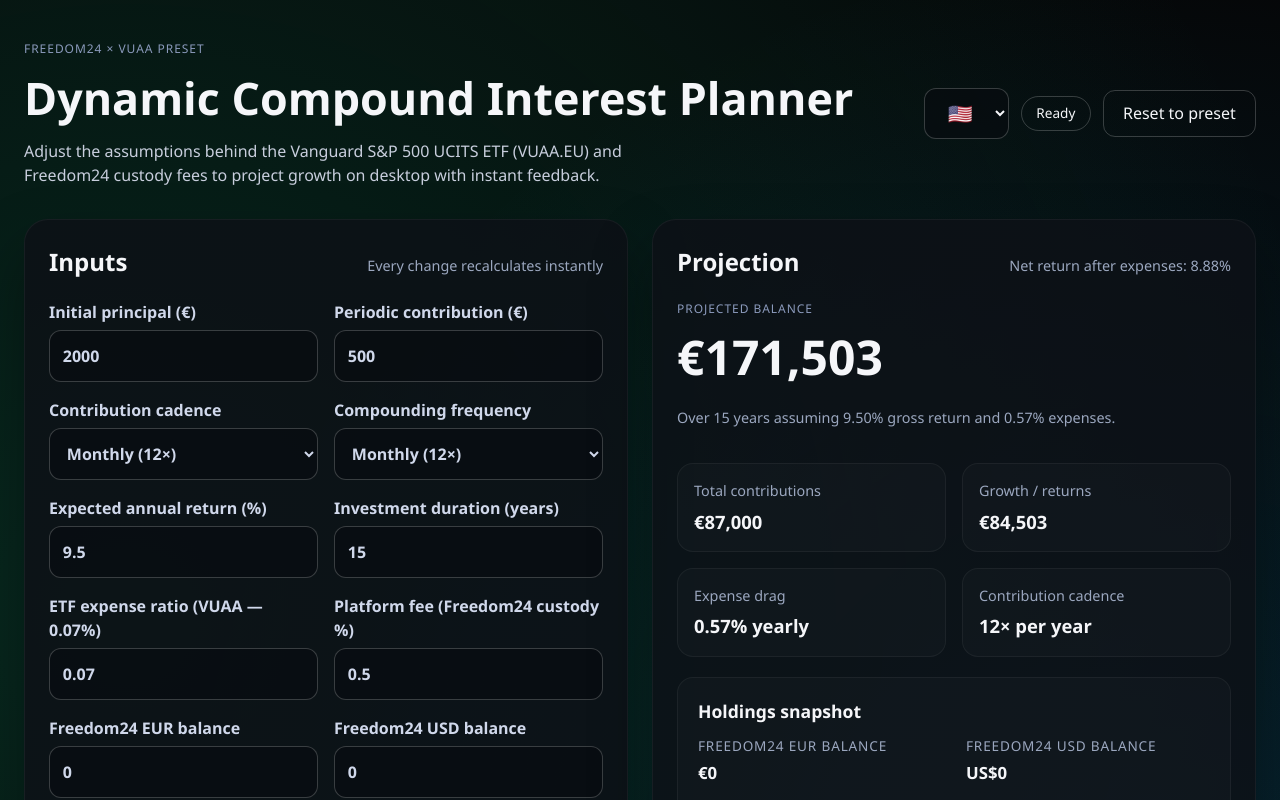
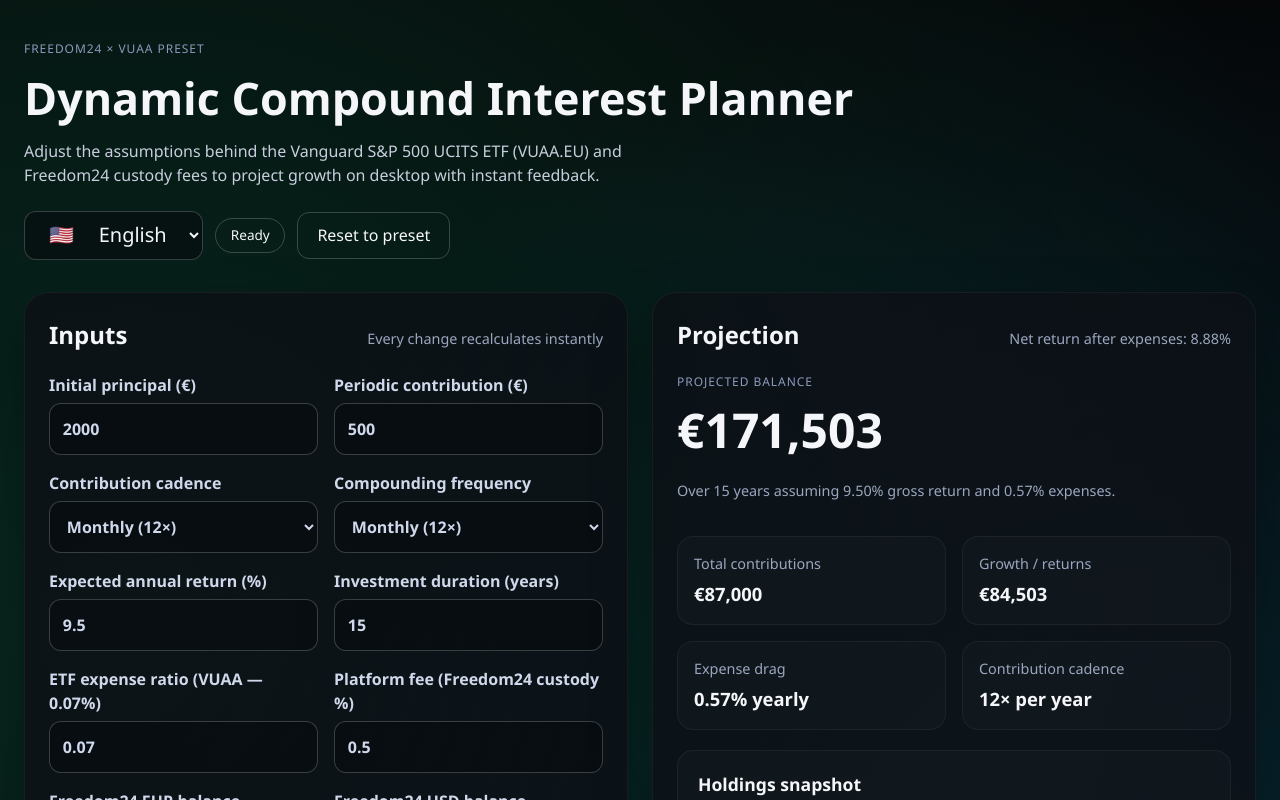
Before and after one commit to GeorgeWebDevCy/dynamic-compound-interest-calculator-desktop-app, a React app in the folder app/: page / in a window 1280 px wide. Shown: the top 800 px of the page. Built offline with nearby package versions, Linux system fonts and the light colour scheme; the HTML template or start-up script is replaced by a standard one.

Commit message:
Fix language switcher to show flags and labels

```diff
--- a/app/src/App.css
+++ b/app/src/App.css
@@ -49,6 +49,8 @@
   font-size: 1.25rem;
   line-height: 1;
   color: inherit;
+  font-family: 'Segoe UI Emoji', 'Apple Color Emoji', 'Noto Color Emoji', 'Segoe UI', system-ui,
+    sans-serif;
   cursor: pointer;
   transition: border-color 0.2s, box-shadow 0.2s;
 }
@@ -62,6 +64,8 @@
 .language-select option {
   font-size: 1.25rem;
   text-align: center;
+  font-family: 'Segoe UI Emoji', 'Apple Color Emoji', 'Noto Color Emoji', 'Segoe UI', system-ui,
+    sans-serif;
 }
 
 .ghost {
--- a/app/src/App.tsx
+++ b/app/src/App.tsx
@@ -264,7 +264,7 @@
                 aria-label={t(option.labelKey)}
                 title={t(option.labelKey)}
               >
-                {option.flag}
+                {`${option.flag} ${t(option.labelKey)}`}
               </option>
             ))}
           </select>
```
